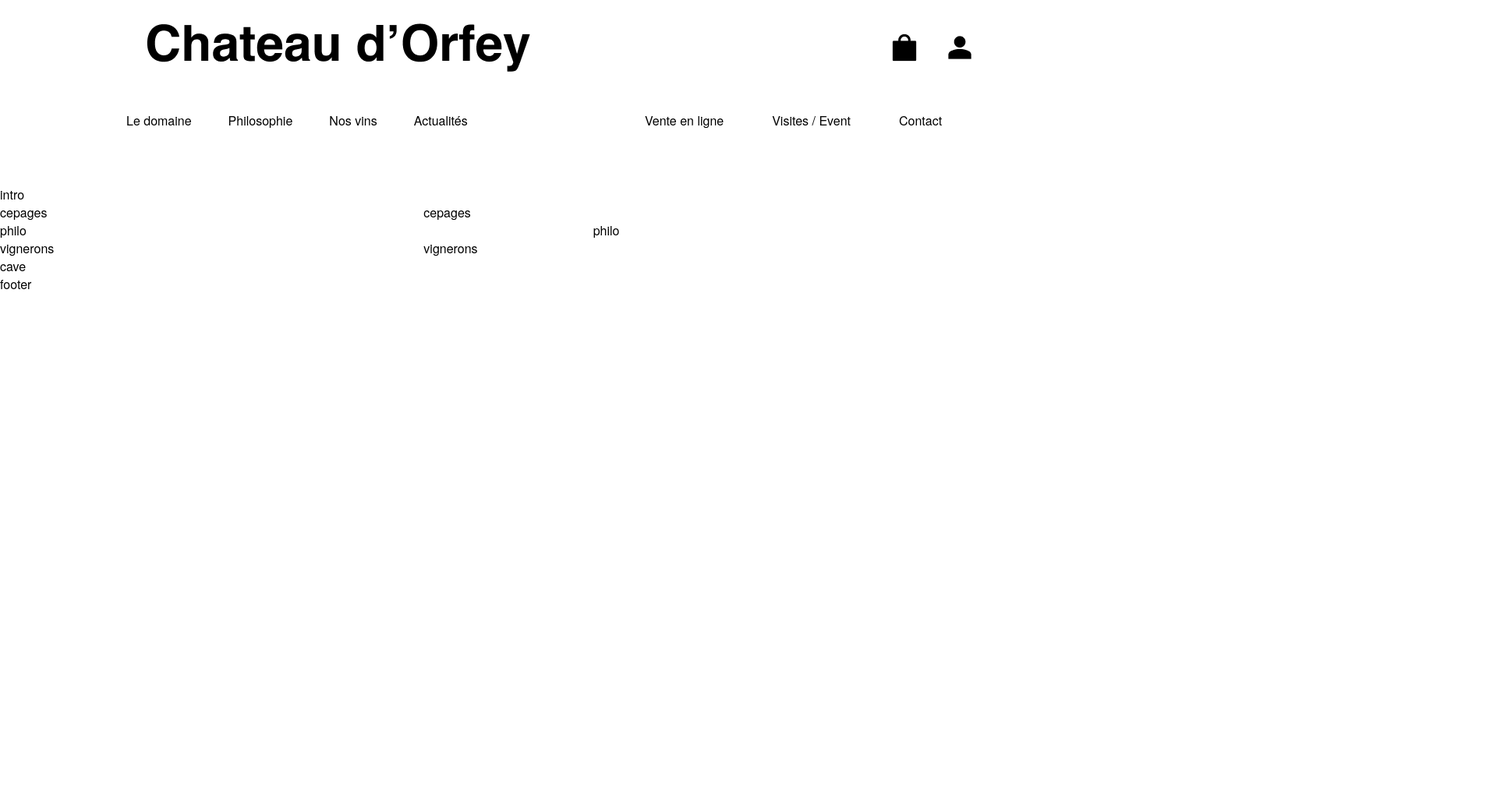
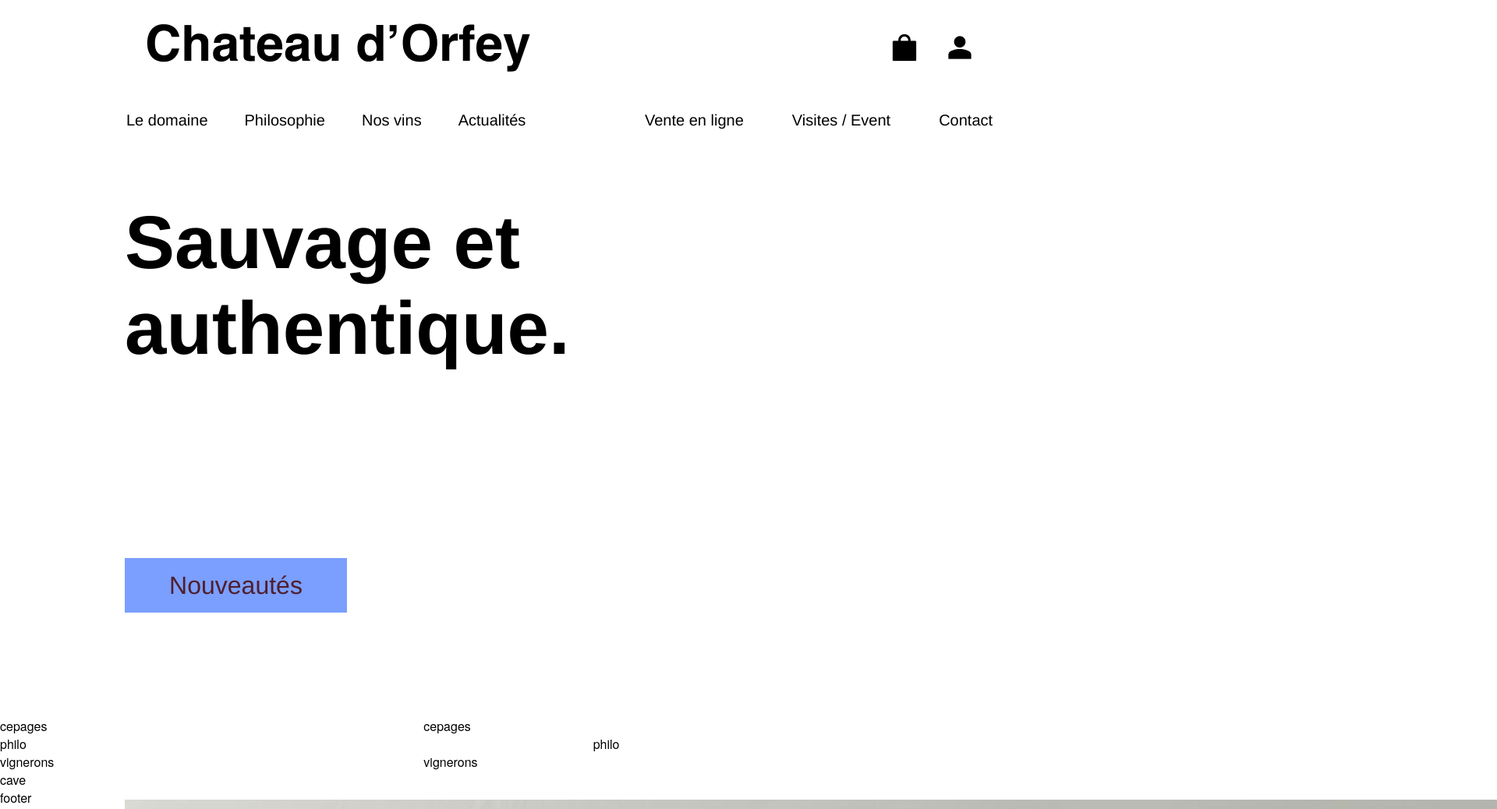
Before and after one commit to OscarDu93/imd2-examen-vin-OscarDu93, a website built with Parcel: page src/index.html in a window 1280 px wide. Shown: the top 1038 px of the page at 78% size, 1920 px wide, since content can reach past the window. Before the commit the page ends 800 px from the top, so only its background shows below. Built offline with nearby package versions, Linux system fonts and the light colour scheme; files whose address does not match are found by name.

Commit message:
debut intro site

```diff
--- a/src/index.html
+++ b/src/index.html
@@ -36,9 +36,17 @@
       </div>
     </div>
 
-    <div class="intro">
+    <div class="Intro">
       <div class="row">
-        <div class="col">intro</div>
+        <div class="col">
+          <div class="intro">
+            <div class="txtbtn">
+              <p class="sauvage">Sauvage et authentique.</p>
+              <div class="cta">Nouveautés</div>
+              <img src="img/vin rouge.png" alt="packshot" />
+            </div>
+          </div>
+        </div>
       </div>
     </div>
 
--- a/src/scss/main.scss
+++ b/src/scss/main.scss
@@ -80,3 +80,70 @@ body {
   align-items: center;
   gap: 62px;
 }
+
+.burger .principal {
+  color: #000;
+  font-family: "Helvetica Neue";
+  font-size: 20px;
+  font-style: normal;
+  font-weight: 400;
+  line-height: normal;
+}
+
+.burger .secondaire {
+  color: #000;
+  font-family: "Helvetica Neue";
+  font-size: 20px;
+  font-style: normal;
+  font-weight: 200;
+  line-height: normal;
+}
+
+.intro {
+  display: flex;
+  width: 1438px;
+  height: 682px;
+  padding: 18px 160px;
+  flex-direction: column;
+  align-items: flex-start;
+  gap: 10px;
+  flex-shrink: 0;
+}
+
+.txtbtn {
+  display: flex;
+  width: 641px;
+  flex-direction: column;
+  align-items: flex-start;
+  gap: 240px;
+}
+
+.sauvage {
+  color: #000;
+  font-family: "Helvetica Neue";
+  font-size: 96px;
+  font-style: normal;
+  font-weight: 700;
+  line-height: normal;
+}
+
+.txtbtn .cta {
+  display: flex;
+  width: 285px;
+  height: 70px;
+  padding: 17px 65px;
+  justify-content: center;
+  align-items: center;
+  gap: 10px;
+  background: #7a9fff;
+  color: #501e2c;
+  font-family: "Helvetica Neue";
+  font-size: 32px;
+  font-style: normal;
+  font-weight: 500;
+  line-height: normal;
+}
+
+.txtbtn .img {
+  background: url(../img/vin\ rouge.png) lightgray 50% / cover no-repeat;
+}
```
